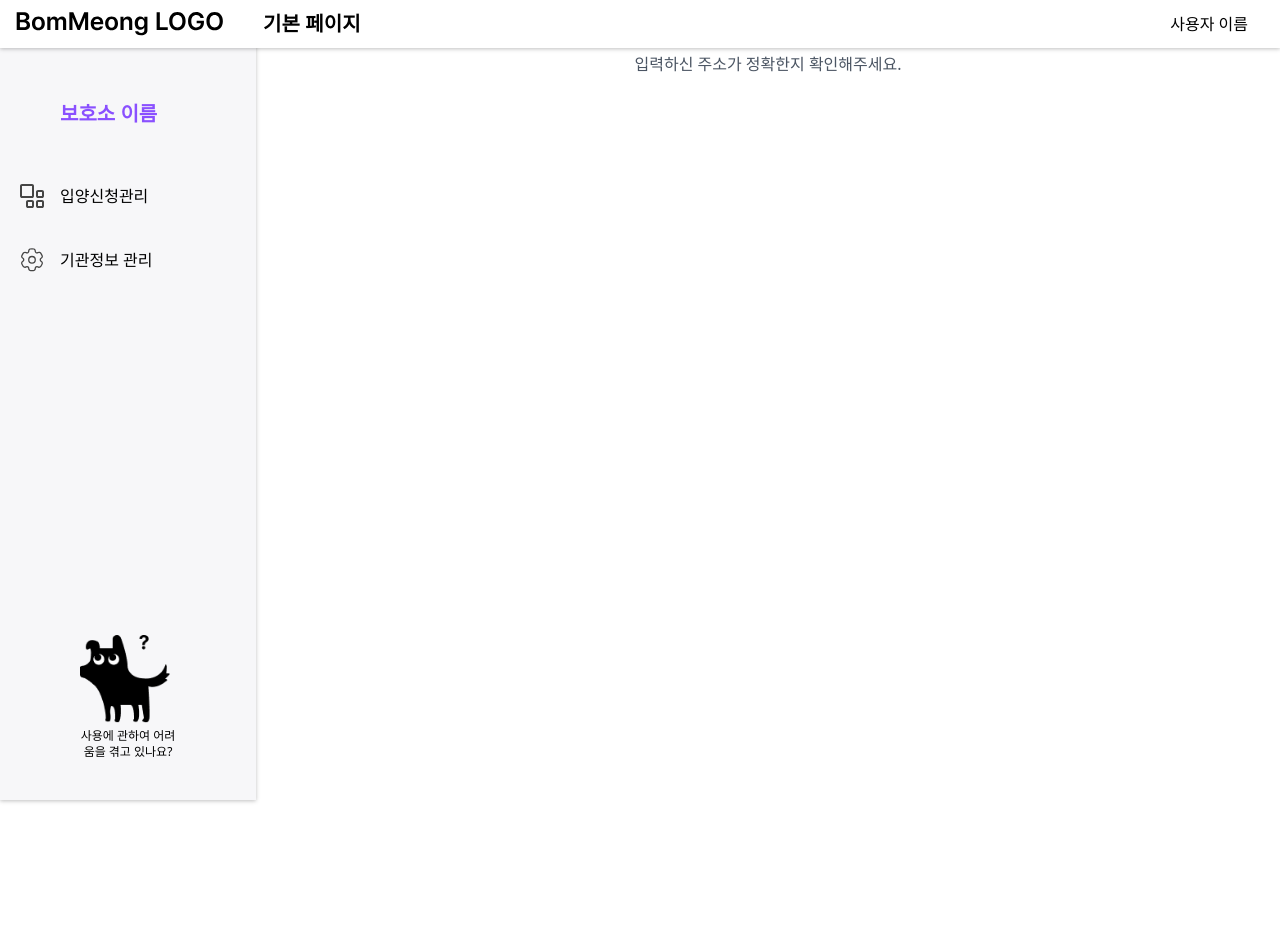
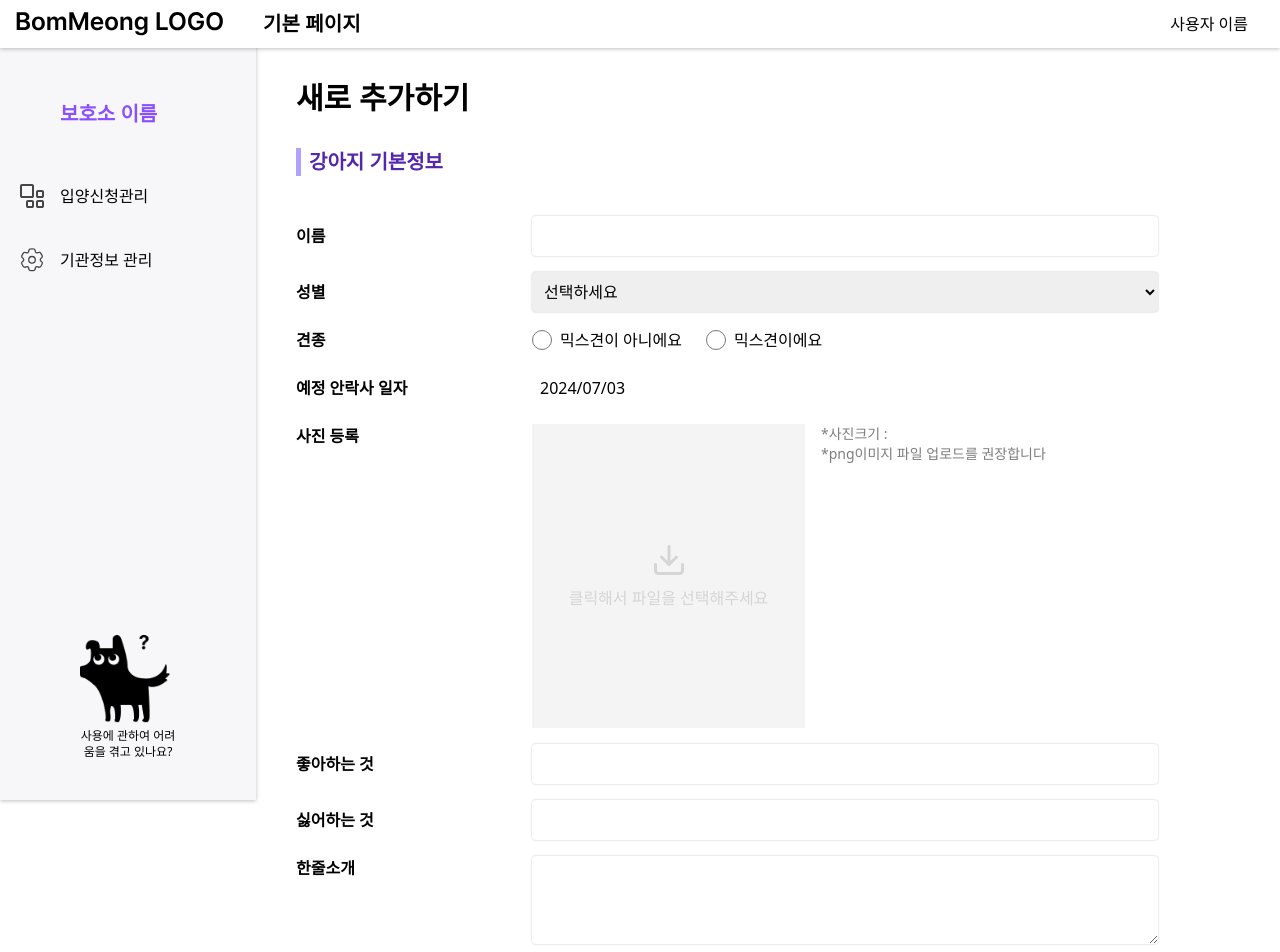
Before and after one commit to 9oormthon-univ/2024_BEOTKKOTTHON_TEAM_9_FE_WEB, a Next.js app: page /adddog in a window 1280 px wide. Before the commit this address had no page. Shown: the top 952 px of the page. Before the commit the page ends 800 px from the top, so only its background shows below. Built offline with nearby package versions, Linux system fonts and the light colour scheme.

Commit message:
feat: 새로 추가하기 스크린 뷰 구현

```diff
--- a/package.json
+++ b/package.json
@@ -13,6 +13,7 @@
 		"image-js": "^0.35.5",
 		"next": "14.1.3",
 		"react": "^18",
+		"react-datepicker": "^7.3.0",
 		"react-daum-postcode": "^3.1.3",
 		"react-dom": "^18.2.0",
 		"react-icons": "^5.2.1"
--- /dev/null
+++ b/src/app/adddog/page.tsx
@@ -0,0 +1,245 @@
+"use client";
+import React, { useState } from "react";
+import DatePicker from "react-datepicker";
+import "react-datepicker/dist/react-datepicker.css";
+import { FiDownload } from "react-icons/fi";
+
+const customShadowStyle = {
+	boxShadow: "0 0 2px rgba(0, 0, 0, 0.25)",
+};
+
+const AddDogPage = () => {
+	const [name, setName] = useState("");
+	const [gender, setGender] = useState("");
+	const [isMixed, setIsMixed] = useState(false);
+	const [breedType, setBreedType] = useState("");
+	const [euthanasiaDate, setEuthanasiaDate] = useState(new Date());
+	const [image, setImage] = useState(null);
+	const [likes, setLikes] = useState("");
+	const [dislikes, setDislikes] = useState("");
+	const [introduction, setIntroduction] = useState("");
+	const [hashtags, setHashtags] = useState<string[]>([]);
+
+	const handleImageUpload = (event: { target: { files: any[] } }) => {
+		const file = event.target.files[0];
+		if (file) {
+			const reader = new FileReader();
+			reader.onload = (e) => setImage(e.target.result);
+			reader.readAsDataURL(file);
+		}
+	};
+
+	const handleHashtagInput = (event: {
+		key: string;
+		target: { value: string };
+	}) => {
+		if (event.key === "Enter" && event.target.value) {
+			setHashtags([...hashtags, event.target.value]);
+			event.target.value = "";
+		}
+	};
+
+	return (
+		<div className="mx-auto p-4 md:p-10 mt-10">
+			<h1 className="text-2xl md:text-3xl font-semibold mb-8">
+				새로 추가하기
+			</h1>
+
+			<div className="flex items-center mb-10">
+				<div
+					className="w-[5px] h-[28px] bg-[#6147FF] opacity-50 mr-2"
+					aria-hidden="true"
+				></div>
+				<h2 className="text-xl font-semibold text-[#5326AC]">
+					강아지 기본정보
+				</h2>
+			</div>
+
+			<div className="space-y-4">
+				<div className="flex flex-col sm:flex-row sm:items-center">
+					<label className="block mb-2 sm:mb-0 sm:w-1/4 font-semibold">
+						이름
+					</label>
+					<input
+						type="text"
+						value={name}
+						onChange={(e) => setName(e.target.value)}
+						className="w-full sm:w-3/4 p-2 rounded max-w-[626px]"
+						style={customShadowStyle}
+					/>
+				</div>
+
+				<div className="flex flex-col sm:flex-row sm:items-center">
+					<label className="block mb-2 sm:mb-0 sm:w-1/4 font-semibold">
+						성별
+					</label>
+					<select
+						value={gender}
+						onChange={(e) => setGender(e.target.value)}
+						className="w-full sm:w-3/4 p-2 rounded max-w-[626px]"
+						style={customShadowStyle}
+					>
+						<option value="">선택하세요</option>
+						<option value="암컷">암컷</option>
+						<option value="수컷">수컷</option>
+					</select>
+				</div>
+
+				<div className="flex flex-col sm:flex-row sm:items-center">
+					<label className="block mb-2 sm:mb-0 sm:w-1/4 font-semibold">
+						견종
+					</label>
+					<div className="flex items-center sm:w-3/4 max-w-[626px] space-x-6">
+						<label className="inline-flex items-center">
+							<input
+								type="radio"
+								className="form-radio text-[#5326AC] h-5 w-5"
+								name="breedType"
+								value="purebred"
+								checked={breedType === "purebred"}
+								onChange={() => setBreedType("purebred")}
+							/>
+							<span className="ml-2">믹스견이 아니에요</span>
+						</label>
+						<label className="inline-flex items-center">
+							<input
+								type="radio"
+								className="form-radio text-[#5326AC] h-5 w-5"
+								name="breedType"
+								value="mixed"
+								checked={breedType === "mixed"}
+								onChange={() => setBreedType("mixed")}
+							/>
+							<span className="ml-2">믹스견이에요</span>
+						</label>
+					</div>
+				</div>
+
+				<div className="flex flex-col sm:flex-row sm:items-center">
+					<label className="block mb-2 sm:mb-0 sm:w-1/4 font-semibold">
+						예정 안락사 일자
+					</label>
+					<DatePicker
+						selected={euthanasiaDate}
+						onChange={(date) => setEuthanasiaDate(date)}
+						className="w-full sm:w-3/4 p-2 rounded max-w-[626px]"
+						style={customShadowStyle}
+						dateFormat="yyyy/MM/dd"
+					/>
+				</div>
+
+				<div className="flex flex-col sm:flex-row sm:items-start">
+					<label className="block mb-2 sm:mb-0 sm:w-1/4 font-semibold">
+						사진 등록
+					</label>
+					<div className="sm:w-3/4 max-w-[626px] flex items-start">
+						<div
+							className="w-[273px] h-[304px] bg-[#F4F4F4] flex flex-col items-center justify-center cursor-pointer"
+							onClick={() =>
+								document.getElementById("imageUpload")?.click()
+							}
+						>
+							{image ? (
+								<img
+									src={image}
+									alt="Uploaded dog"
+									className="max-w-full max-h-full object-contain"
+								/>
+							) : (
+								<>
+									<FiDownload className="text-4xl text-[#D5D5D5] mb-2" />
+									<p className="text-[#D5D5D5]">
+										클릭해서 파일을 선택해주세요
+									</p>
+								</>
+							)}
+						</div>
+						<input
+							id="imageUpload"
+							type="file"
+							accept="image/*"
+							onChange={handleImageUpload}
+							className="hidden"
+						/>
+						<p className="text-[#7D7D7D] text-sm ml-4">
+							*사진크기 : <br />
+							*png이미지 파일 업로드를 권장합니다
+						</p>
+					</div>
+				</div>
+
+				<div className="flex flex-col sm:flex-row sm:items-center">
+					<label className="block mb-2 sm:mb-0 sm:w-1/4 font-semibold">
+						좋아하는 것
+					</label>
+					<input
+						type="text"
+						value={likes}
+						onChange={(e) => setLikes(e.target.value)}
+						className="w-full sm:w-3/4 p-2 rounded max-w-[626px]"
+						style={customShadowStyle}
+					/>
+				</div>
+
+				<div className="flex flex-col sm:flex-row sm:items-center">
+					<label className="block mb-2 sm:mb-0 sm:w-1/4 font-semibold">
+						싫어하는 것
+					</label>
+					<input
+						type="text"
+						value={dislikes}
+						onChange={(e) => setDislikes(e.target.value)}
+						className="w-full sm:w-3/4 p-2 rounded max-w-[626px]"
+						style={customShadowStyle}
+					/>
+				</div>
+
+				<div className="flex flex-col sm:flex-row sm:items-start">
+					<label className="block mb-2 sm:mb-0 sm:w-1/4 font-semibold">
+						한줄소개
+					</label>
+					<textarea
+						value={introduction}
+						onChange={(e) => setIntroduction(e.target.value)}
+						className="w-full sm:w-3/4 p-2 rounded max-w-[626px]"
+						style={customShadowStyle}
+						rows={3}
+					/>
+				</div>
+
+				<div className="flex flex-col sm:flex-row sm:items-start">
+					<label className="block mb-2 sm:mb-0 sm:w-1/4 font-semibold">
+						해시태그
+					</label>
+					<div className="sm:w-3/4 max-w-[626px]">
+						<input
+							type="text"
+							onKeyPress={handleHashtagInput}
+							className="w-full p-2 rounded mb-2"
+							style={customShadowStyle}
+							placeholder="Enter를 눌러 해시태그 추가"
+						/>
+						<div className="flex flex-wrap">
+							{hashtags.map((tag, index) => (
+								<span
+									key={index}
+									className="bg-gray-200 rounded-full px-3 py-1 text-sm font-semibold text-gray-700 mr-2 mb-2"
+								>
+									#{tag}
+								</span>
+							))}
+						</div>
+					</div>
+				</div>
+			</div>
+
+			<div className="mt-12 text-center ">
+				<button className="bg-[#8A50FF] text-white py-2 px-4 rounded hover:bg-[#3E1C8F] transition duration-300 w-full sm:w-[140px] ">
+					저장하기
+				</button>
+			</div>
+		</div>
+	);
+};
+
+export default AddDogPage;
--- a/src/components/adoption/AdoptionTable.tsx
+++ b/src/components/adoption/AdoptionTable.tsx
@@ -220,9 +220,11 @@ const AdoptionTable: React.FC<{ adoptions?: Adoption[] }> = ({
 				<button className="bg-[#C7C7C7] text-white py-2 px-4 rounded mb-2 md:mb-0">
 					삭제하기
 				</button>
-				<button className="bg-[#8A50FF] text-white py-2 px-4 rounded">
-					새로 추가하기
-				</button>
+				<Link href="/adddog" className="text-[#9A9A9A] hover:underline">
+					<button className="bg-[#8A50FF] text-white py-2 px-4 rounded">
+						새로 추가하기
+					</button>
+				</Link>
 			</div>
 			<div className="flex justify-between items-center my-4"></div>
 		</div>
```
Also changed, not shown: src/app/adoption/new/page.tsx (deleted), 1 other file (tests, documents, lock files or other folders).
